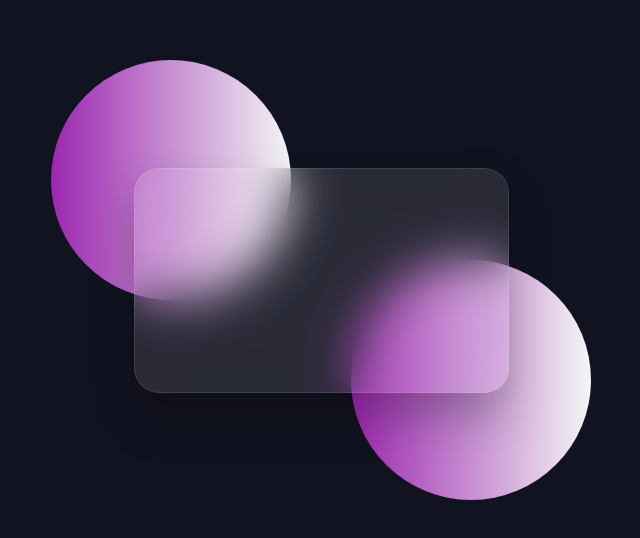
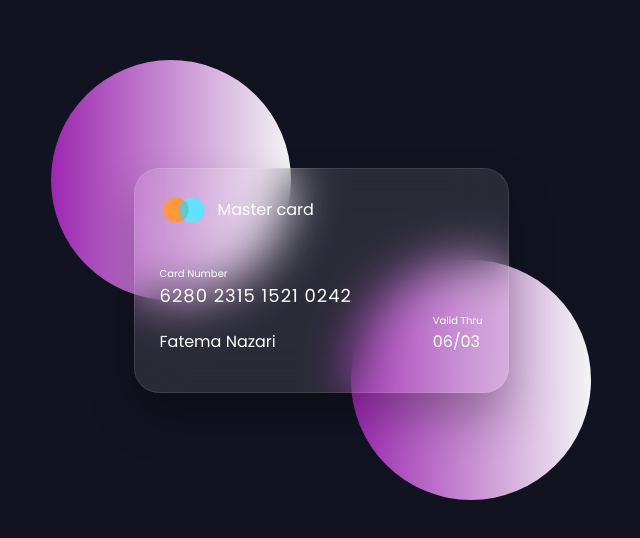
Before and after one commit to 78fatemanazari/Master-Card, a website: page index.html in a window 1280 px wide. Shown: the part 120-658 px from the top of the page, without its empty margins (319-959 px from the left). Drawn offline with Linux system fonts and the light colour scheme.

Commit message:
Fix linters

```diff
--- a/index.html
+++ b/index.html
@@ -9,7 +9,38 @@
 <body>
     <section>
         <div class="container">
-            <div class="card front-face"></div>
+            <div class="card front-face">
+                <header>
+                    <span class="logo">
+                        <img src="images/circles.png" alt="logo">
+                        <h5>Master card</h5>
+                    </span>
+                </header>
+
+                <div class="card-details">
+                    <div class="name-number">
+                        <h6>Card Number</h6>
+                        <h5 class="number">6280 2315 1521 0242</h5>
+                        <h5 class="name">Fatema Nazari</h5>
+                    </div>
+
+                    <div class="valid-date">
+                        <h6>Valid Thru</h6>
+                        <h5>06/03</h5>
+                    </div>
+                </div>
+            </div>
+            <div class="card back-face">
+                <h6>
+                    For Customer sercvise call to +989939237795
+                    or email at fatemanazari78@gmail.com
+                </h6>
+                <span class="magnetic-strip"></span>
+                <div class="signature"><i>005</i></div>
+                <h5>
+                    Lorem ipsum dolor sit amet consectetur adipisicing elit. Illo non omnis, obcaecati corporis sint praesentium voluptate cumque vel alias consequatur reprehenderit ullam a libero itaque et laudantium earum veritatis beatae!
+                </h5>
+            </div>
         </div>
     </section>
 </body>
--- a/style.css
+++ b/style.css
@@ -15,6 +15,8 @@ section{
     display: flex;
     justify-content: center;
     align-items: center;
+    color: #fff;
+    perspective: 1000px;
 }
 
 section::before{
@@ -42,14 +44,104 @@ section::after{
     width: 375px;
     height: 225px;
     z-index: 100;
+    transition: 0.6s;
+    transform-style: preserve-3d;
+}
+
+.container:hover{
+    transform: rotateY(180deg);
 }
 
 .container .card{
+    position: absolute;
     height: 100%;
     width: 100%;
+    padding: 25px;
     border-radius: 25px;
     backdrop-filter: blur(25px);
     background: rgba(255, 255, 255, 0.1);
     box-shadow: 0 25px 45px rgba(0, 0, 0, 0.25);
     border: 1px solid rgba(255, 255, 255, 0.1);
+    backface-visibility: hidden;
 }
+
+.front-face .logo{
+    display: flex;
+    align-items: center;
+}
+
+.front-face .logo img{
+    width: 48px;
+    margin-right: 10px;
+}
+
+h5{
+  font-size: 16px;
+  font-weight: 400;
+}
+
+.front-face .card-details{
+  display: flex;
+  margin-top: 40px;
+  justify-content: space-between;
+  align-items: flex-end;
+}
+
+h6{
+    font-size: 10px;
+    font-weight: 400;
+}
+
+h5.number{
+    font-size: 18px;
+    letter-spacing: 1px;
+}
+
+h5.name{
+    margin-top: 20px;
+}
+
+.card.back-face{
+    border: none;
+    padding: 15px 25px 25px 25px;
+    transform: rotateY(180deg);
+}
+
+.card.back-face h6{
+    font-size: 8px;
+}
+
+.card.back-face .magnetic-strip{
+    position: absolute;
+    top: 40px;
+    left: 0;
+    height: 45px;
+    width: 100%;
+    background: #000;
+}
+
+.card.back-face .signature{
+    display: flex;
+    justify-content: flex-end;
+    align-items: center;
+    margin-top: 80px;
+    height: 40px;
+    width: 85%;
+    border-radius: 6px;
+    background: repeating-linear-gradient(#fff, #fff 3px, #efefef 0px, #efefef 9px);
+}
+
+.signature i{
+    color: #000;
+    font-size: 12px;
+    margin-right: -30px;
+    background-color: #fff;
+    padding: 4px;
+    border-radius: 4px;
+    z-index: -1;
+}
+
+.card.back-face h5{
+    font-size: 8px;
+    margin-top: 15px;
+}
```
